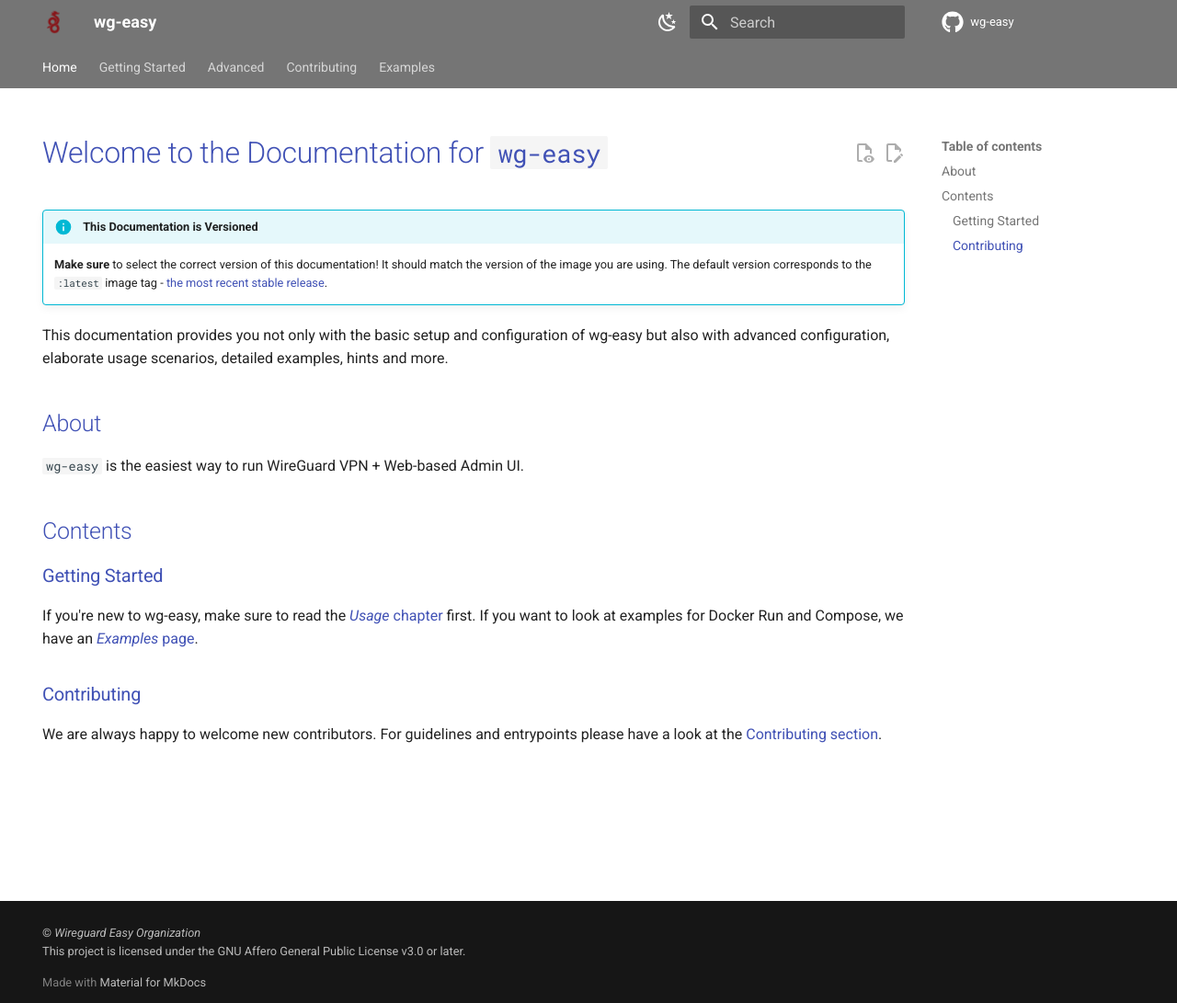
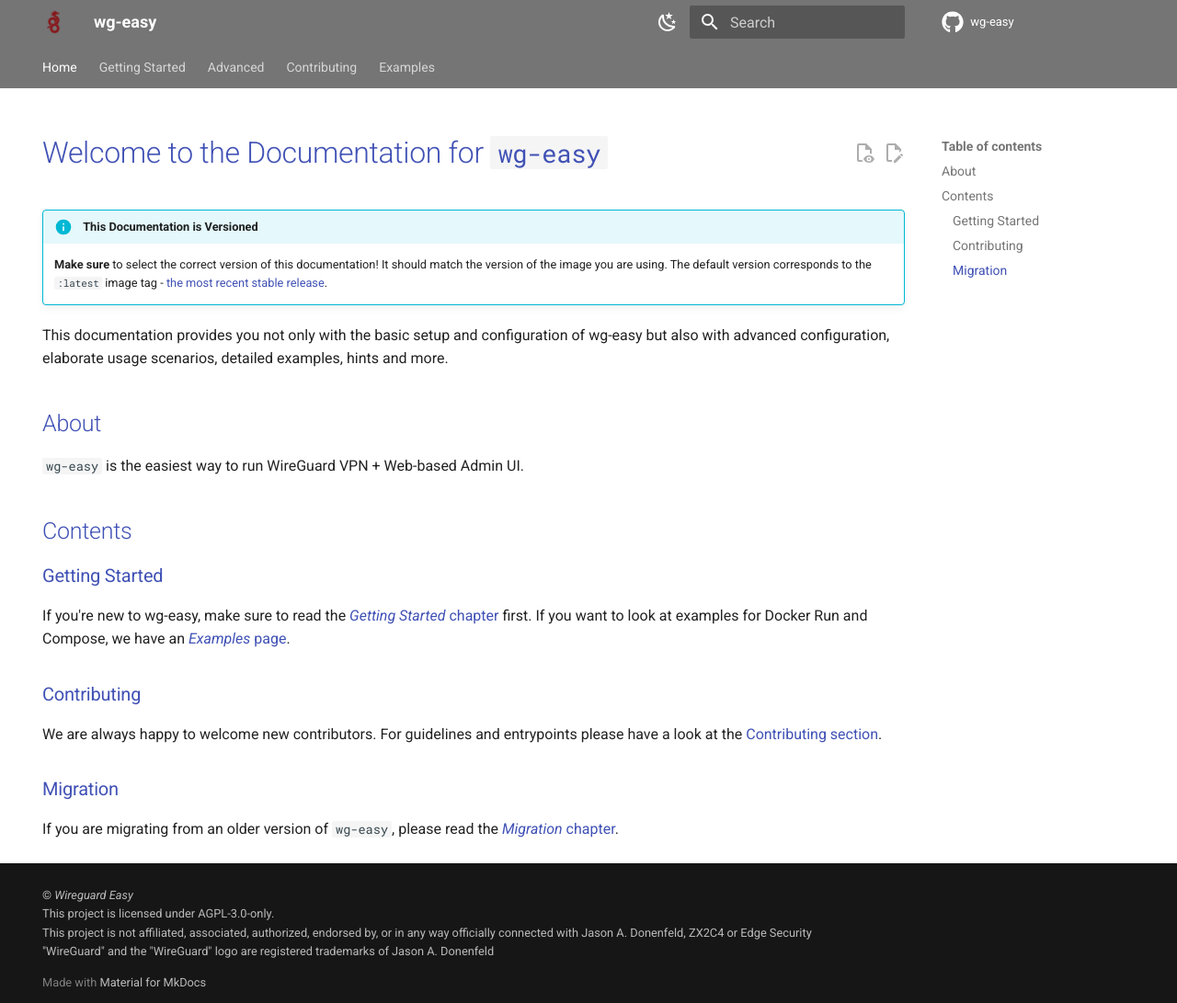
Before and after one commit to wg-easy/wg-easy, an MkDocs documentation site: the page built from docs/content/index.md, in a window 1280 px wide and 1091 px high. Shown: the whole window at 92% size. Built offline with MkDocs 1.6.1 and Material for MkDocs 9.7.7, drawn with Linux system fonts in a browser that asks for light colours; comment, search, counter and statistics services are not loaded; the version menu is left out.

Commit message:
Fix: Various (#1711)
* fix docs

* fix migration

```diff
--- a/docs/content/index.md
+++ b/docs/content/index.md
@@ -13,7 +13,7 @@
 
 This documentation provides you not only with the basic setup and configuration of wg-easy but also with advanced configuration, elaborate usage scenarios, detailed examples, hints and more.
 
-[docs-tagging]: ./usage.md#tagging-convention
+[docs-tagging]: ./getting-started.md#tagging-convention
 
 ## About
 
@@ -23,9 +23,9 @@
 
 ### Getting Started
 
-If you're new to wg-easy, make sure to read the [_Usage_ chapter][docs-usage] first. If you want to look at examples for Docker Run and Compose, we have an [_Examples_ page][docs-examples].
+If you're new to wg-easy, make sure to read the [_Getting Started_ chapter][docs-getting-started] first. If you want to look at examples for Docker Run and Compose, we have an [_Examples_ page][docs-examples].
 
-[docs-usage]: ./usage.md
+[docs-getting-started]: ./getting-started.md
 [docs-examples]: ./examples/tutorials/basic-installation.md
 
 ### Contributing
@@ -33,3 +33,9 @@
 We are always happy to welcome new contributors. For guidelines and entrypoints please have a look at the [Contributing section][docs-contributing].
 
 [docs-contributing]: ./contributing/issues-and-pull-requests.md
+
+### Migration
+
+If you are migrating from an older version of `wg-easy`, please read the [_Migration_ chapter][docs-migration].
+
+[docs-migration]: ./advanced/migrate/from-14-to-15.md
--- a/docs/mkdocs.yml
+++ b/docs/mkdocs.yml
@@ -1,7 +1,13 @@
 site_name: "wg-easy"
 site_description: "The easiest way to run WireGuard VPN + Web-based Admin UI."
-site_author: "wg-easy (Github Organization)"
-copyright: '<p>&copy <a href="https://github.com/wg-easy"><em>Wireguard Easy Organization</em></a><br/><span>This project is licensed under the GNU Affero General Public License v3.0 or later.</span></p>'
+site_author: "WireGuard Easy"
+copyright: >
+  <p>
+  &copy <a href="https://github.com/wg-easy"><em>Wireguard Easy</em></a><br/>
+  <span>This project is licensed under AGPL-3.0-only.</span><br/>
+  <span>This project is not affiliated, associated, authorized, endorsed by, or in any way officially connected with Jason A. Donenfeld, ZX2C4 or Edge Security</span><br/>
+  <span>"WireGuard" and the "WireGuard" logo are registered trademarks of Jason A. Donenfeld</span>
+  </p>
 
 repo_url: https://github.com/wg-easy/wg-easy
 repo_name: wg-easy
```
Also changed, not shown: docs/content/advanced/migrate/from-14-to-15.md (+7 -2 lines), 1 other file.
